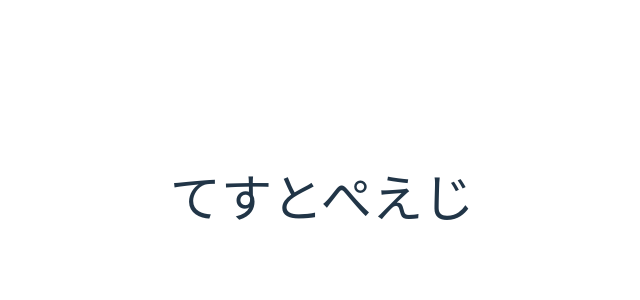
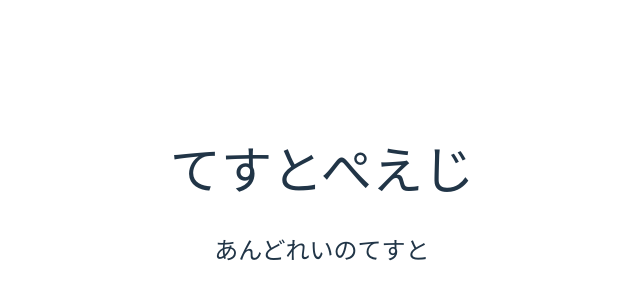
Before and after one commit to adelppi/Kousensai-web, a Vue app: page / in a window 1280 px wide. Shown: the part 202-502 px from the top of the page, without its empty margins (318-958 px from the left). Built offline with nearby package versions, Linux system fonts and the light colour scheme.

Commit message:
Add Andrei to contribution list

```diff
--- a/src/views/Home.vue
+++ b/src/views/Home.vue
@@ -1,3 +1,4 @@
 <template>
     <h1>てすとぺえじ</h1>
+    <h2>あんどれいのてすと</h2>
 </template>
```
